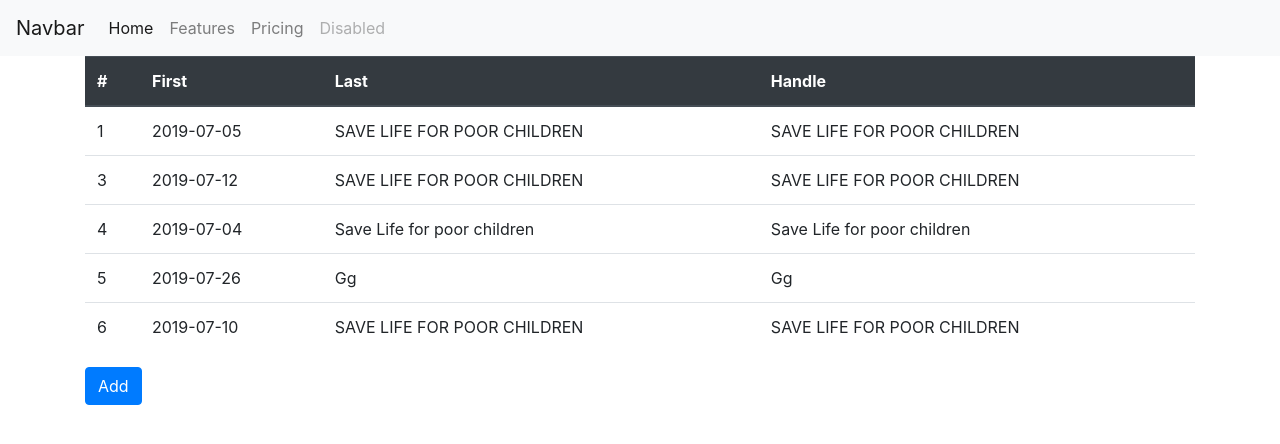
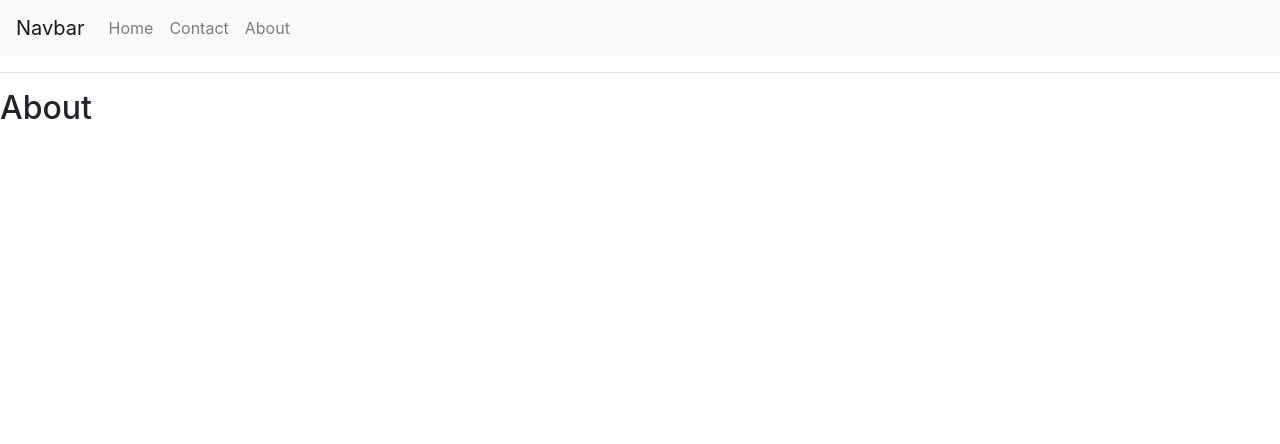
Before and after one commit to Vipisanan/ReactForKuppi, a React (Create React App) app: page /about in a window 1280 px wide. Shown: the top 444 px of the page. Built offline with nearby package versions, Linux system fonts and the light colour scheme; no server answers.

Commit message:
added routing

```diff
--- a/package.json
+++ b/package.json
@@ -7,6 +7,7 @@
     "bootstrap": "^4.3.1",
     "react": "^16.12.0",
     "react-dom": "^16.12.0",
+    "react-router-dom": "^5.1.2",
     "react-scripts": "3.2.0"
   },
   "scripts": {
--- a/src/App.js
+++ b/src/App.js
@@ -1,14 +1,30 @@
 import React from 'react';
 import 'bootstrap/dist/css/bootstrap.css'
 import NavBar from "./components/NavBar";
+import { BrowserRouter as Router, Switch, Route, Link } from 'react-router-dom';
 import Home from "./components/Home";
+import Contact from "./components/Contact";
+import About from "./components/About";
 
 function App() {
     return (
-        <div>
-            <NavBar></NavBar>
-            <Home></Home>
-        </div>
+        <Router>
+            <div>
+                <NavBar></NavBar>
+                <hr />
+                <Switch>
+                    <Route exact path='/' component={Home} />
+                    <Route path='/contact' component={Contact} />
+                    <Route path='/about' component={About} />
+                </Switch>
+            </div>
+        </Router>
+
+        //
+        // <div>
+        //     <NavBar></NavBar>
+        //     <Home></Home>
+        // </div>
     );
 }
 
--- /dev/null
+++ b/src/components/About.js
@@ -0,0 +1,13 @@
+import React, { Component } from 'react';
+
+class About extends Component {
+    render() {
+        return (
+            <div>
+                <h2>About</h2>
+            </div>
+        );
+    }
+}
+
+export default About;
--- /dev/null
+++ b/src/components/Contact.js
@@ -0,0 +1,14 @@
+
+import React, { Component } from 'react';
+
+class Contact extends Component {
+    render() {
+        return (
+            <div>
+                <h2>Contact</h2>
+            </div>
+        );
+    }
+}
+
+export default Contact;
--- a/src/components/NavBar.js
+++ b/src/components/NavBar.js
@@ -1,4 +1,5 @@
 import React from 'react';
+import {Link} from "react-router-dom";
 
 class NavBar extends React.Component {
     render() {
@@ -12,19 +13,9 @@ class NavBar extends React.Component {
                     </button>
                     <div className="collapse navbar-collapse" id="navbarNav">
                         <ul className="navbar-nav">
-                            <li className="nav-item active">
-                                <a className="nav-link" href="#">Home <span className="sr-only">(current)</span></a>
-                            </li>
-                            <li className="nav-item">
-                                <a className="nav-link" href="#">Features</a>
-                            </li>
-                            <li className="nav-item">
-                                <a className="nav-link" href="#">Pricing</a>
-                            </li>
-                            <li className="nav-item">
-                                <a className="nav-link disabled" href="#" tabIndex="-1"
-                                   aria-disabled="true">Disabled</a>
-                            </li>
+                            <li><Link to={'/'} className="nav-link"> Home </Link></li>
+                            <li><Link to={'/contact'} className="nav-link">Contact</Link></li>
+                            <li><Link to={'/about'} className="nav-link">About</Link></li>
                         </ul>
                     </div>
                 </nav>
```
Also changed, not shown: 1 other file (tests, documents, lock files or other folders).
